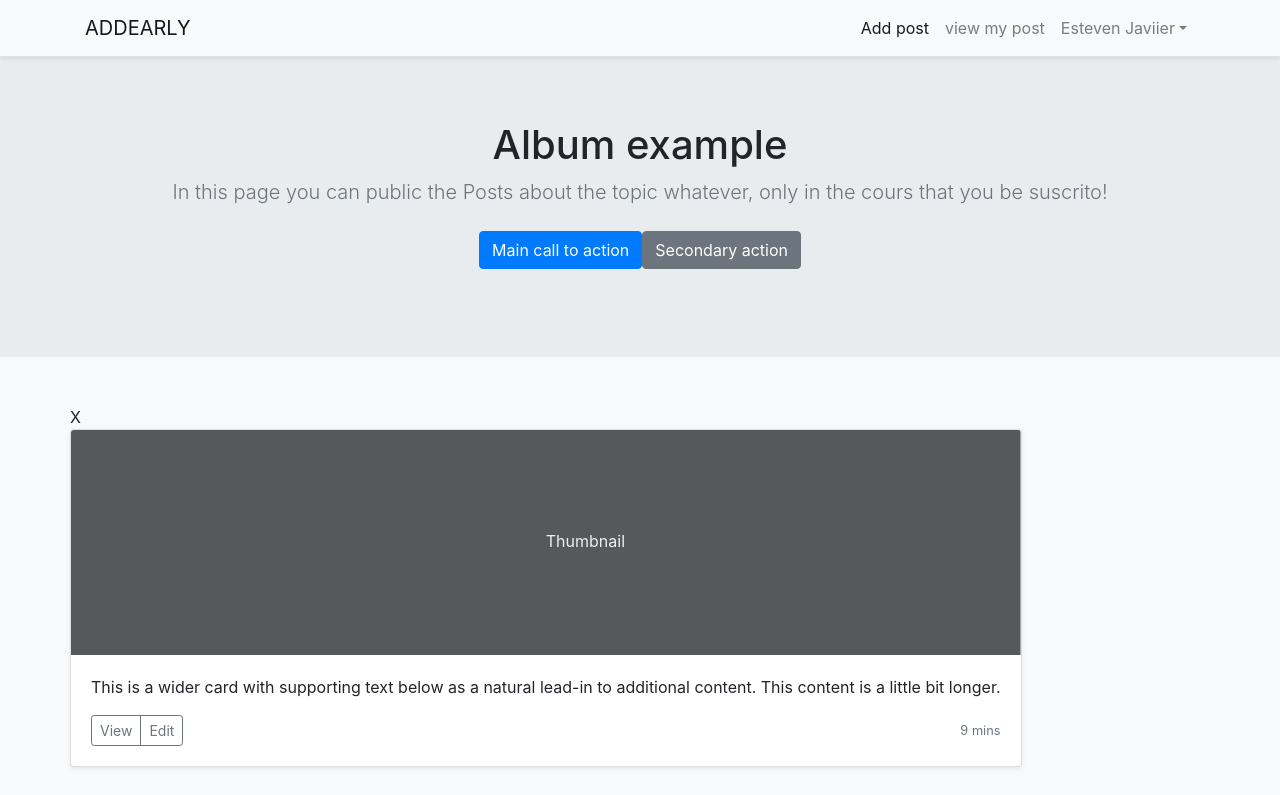
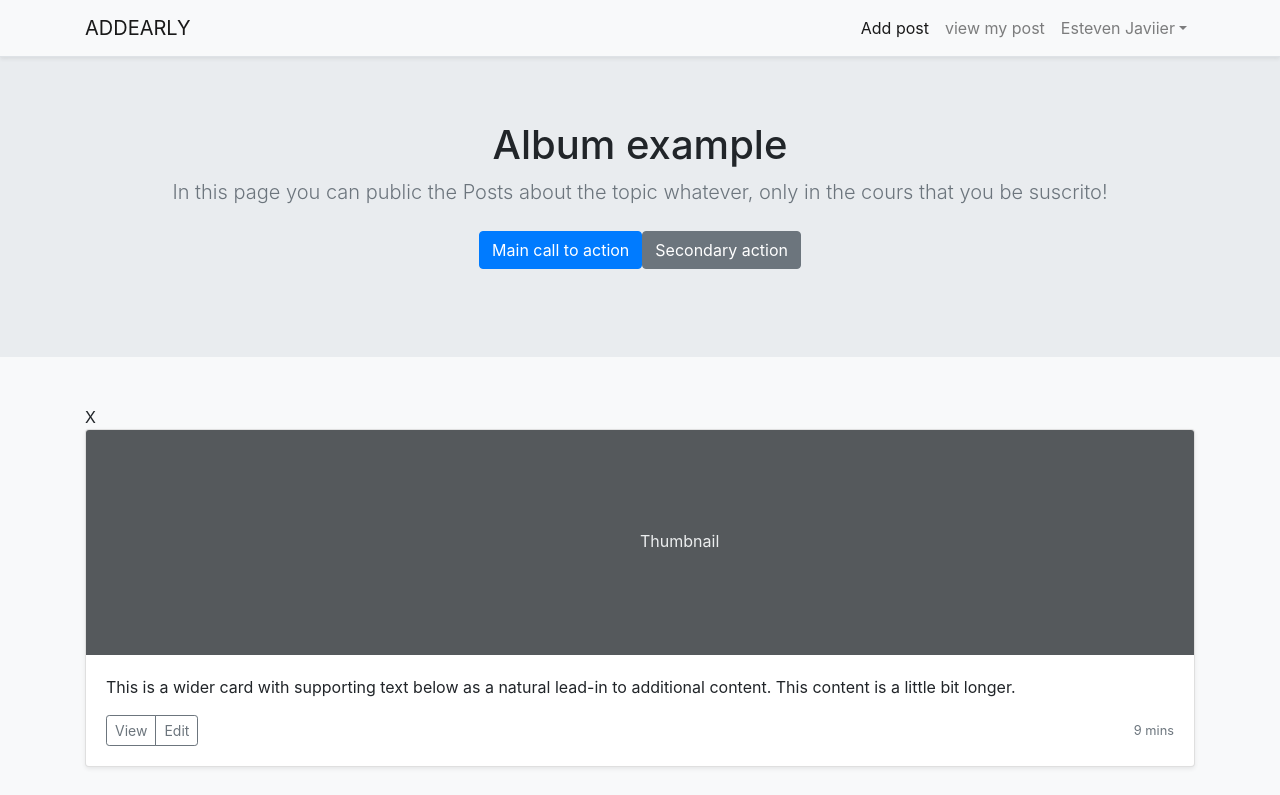
Before and after one commit to EstevenJaviierMc/HelloMundo, a React (Create React App) app: page / in a window 1280 px wide. Shown: the top 795 px of the page. Built offline with nearby package versions, Linux system fonts and the light colour scheme.

Commit message:
Deformando

```diff
--- a/src/components/Card/Card.js
+++ b/src/components/Card/Card.js
@@ -3,8 +3,8 @@ import React from 'react';
 function Card() {
   return (
     <div className="container">
-        <div className="row">
-            <div className=" haciaDerecha">X
+        <div className="ro w">
+            <div className="col-m d-4 haciaDerecha">X
                 <div className="card mb-4 shadow-sm">
                     <svg className="bd-placeholder-img card-img-top" width="100%" height="225" xmlns="http://www.w3.org/2000/svg" preserveAspectRatio="xMidYMid slice" focusable="false" role="img" aria-label="Placeholder: Thumbnail"><title>Placeholder</title><rect width="100%" height="100%" fill="#55595c"></rect><text x="50%" y="50%" fill="#eceeef" dy=".3em">Thumbnail</text></svg>
                     <div className="card-body">
```
